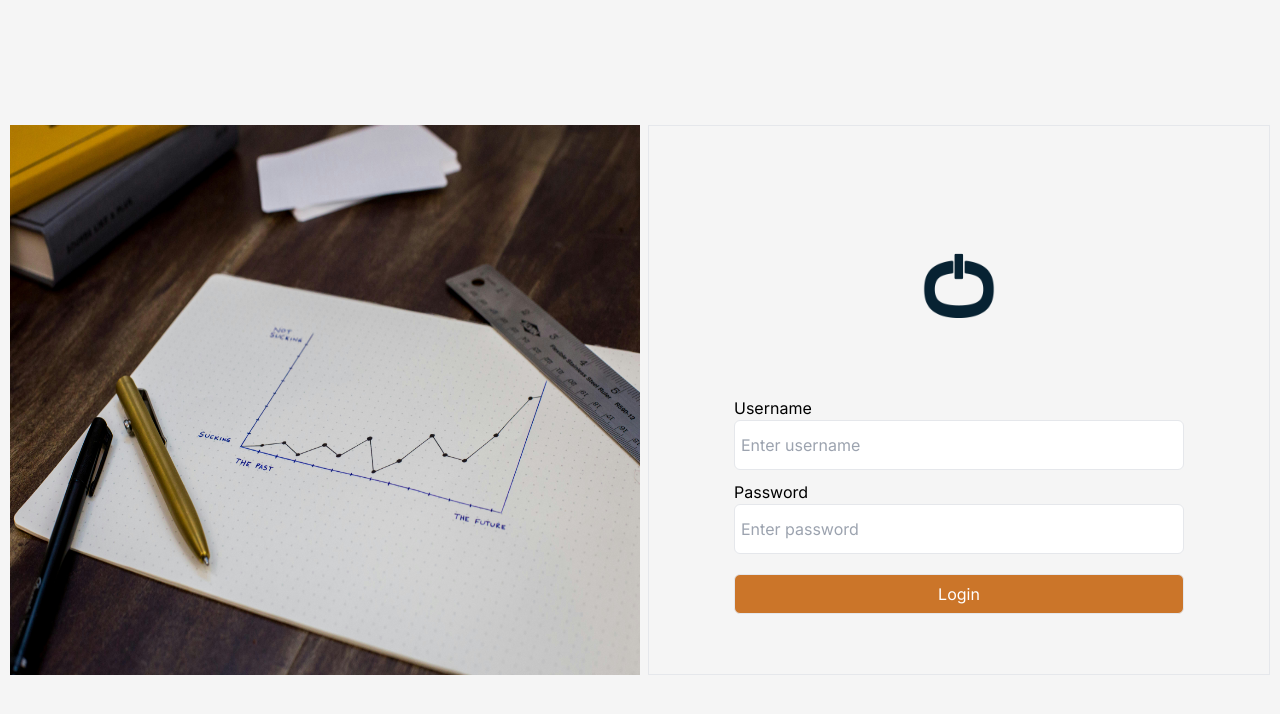
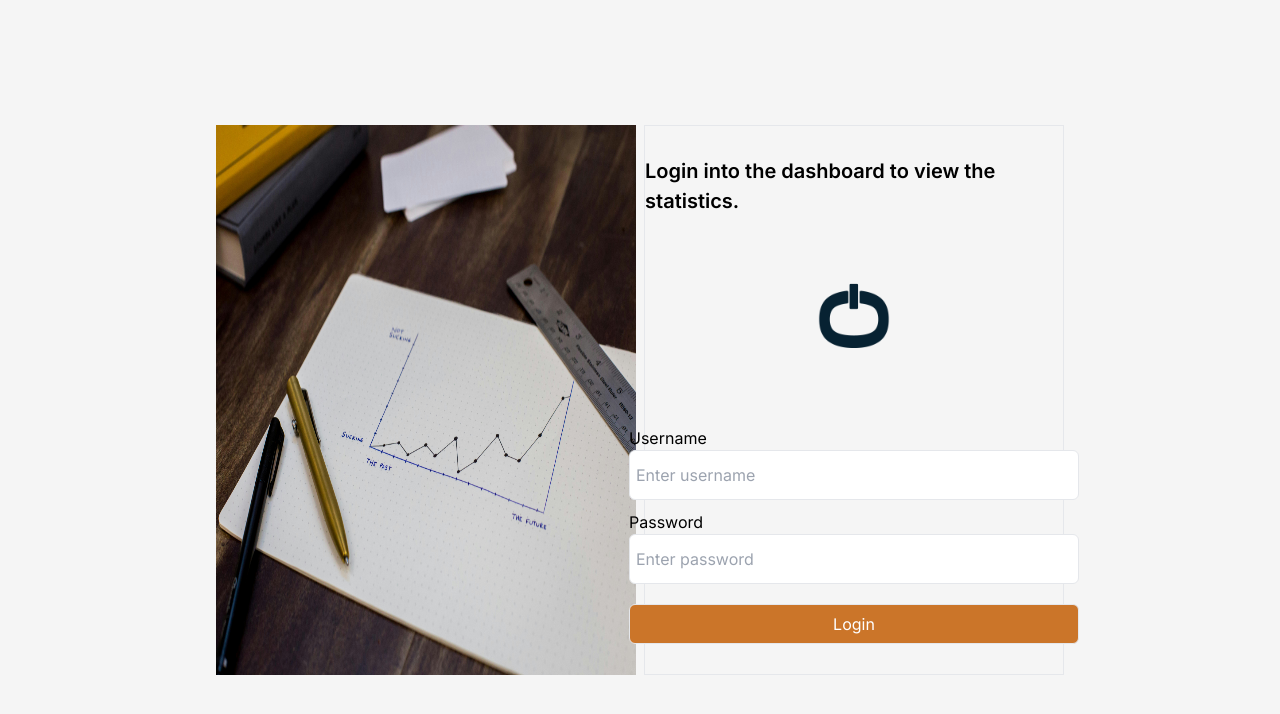
Before and after one commit to Nicholas-Kipkoech/perfomance-dashboard, a Next.js app: page / in a window 1280 px wide. Shown: the top 714 px of the page. Built offline with nearby package versions, Linux system fonts and the light colour scheme.

Commit message:
add data

```diff
--- a/app/UI/Components/Login.tsx
+++ b/app/UI/Components/Login.tsx
@@ -20,7 +20,10 @@ const Login = () => {
     }, 2000);
   };
   return (
-    <div className="border h-[550px] w-full flex flex-col justify-center items-center">
+    <div className="border h-[550px] w-1/3 flex flex-col  justify-center items-center">
+      <p className="font-[600] text-[20px]">
+        Login into the dashboard to view the statistics.
+      </p>
       <div className=" flex flex-col gap-[10px] ">
         <div className="flex justify-center">
           <Image src={iconLogo} alt="" className={"h-[200px] w-[200px]"} />
--- a/app/page.tsx
+++ b/app/page.tsx
@@ -5,8 +5,8 @@ import Login from "./UI/Components/Login";
 
 export default function Home() {
   return (
-    <main className="flex min-h-screen items-center gap-2 p-[10px]">
-      <Image src={Picture} alt="image" className="h-[550px] w-1/2" />
+    <main className="flex min-h-screen justify-center items-center gap-2 p-[10px] ">
+      <Image src={Picture} alt="image" className="h-[550px] w-1/3" />
       <Login />
     </main>
   );
```
